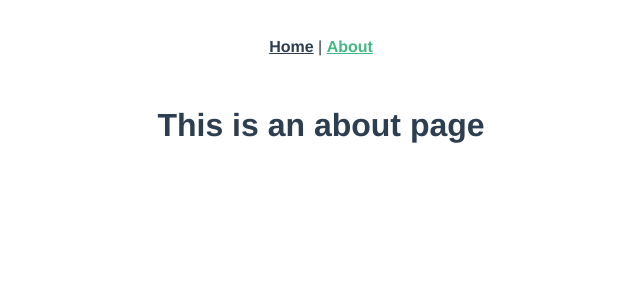
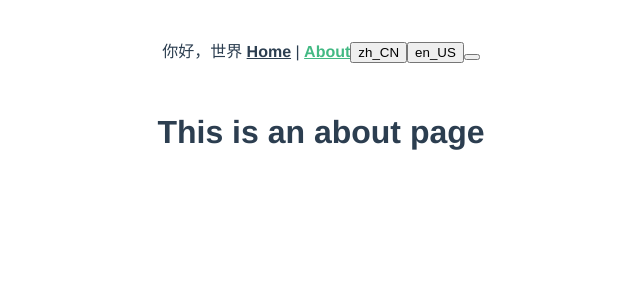
Before and after one commit to vue-quick-framework/vue3-base-structure, a Vue app: page /about in a window 1280 px wide. Shown: the top 300 px of the page, without its empty margins (319-959 px from the left). Built offline with nearby package versions, Linux system fonts and the light colour scheme.

Commit message:
FEAT: add i18n

```diff
--- a/package.json
+++ b/package.json
@@ -10,6 +10,7 @@
   "dependencies": {
     "core-js": "^3.6.5",
     "vue": "^3.0.0",
+    "vue-i18n": "^9.0.0-beta.10",
     "vue-router": "^4.0.0-0",
     "vuex": "^4.0.0-0",
     "vuex-persistedstate": "^4.0.0-beta.1"
--- a/src/App.vue
+++ b/src/App.vue
@@ -1,15 +1,26 @@
 <template>
   <div id="nav">
     <!-- {{ $store.state.storage.accessToken }} -->
+    {{ $t('message.hello') }}
     <router-link to="/">Home</router-link> |
     <router-link to="/about">About</router-link>
+    <button @click="changeLanguage('zh_CN')">zh_CN</button>
+    <button @click="changeLanguage('en_US')">en_US</button>
+    <button></button>
   </div>
   <router-view/>
 </template>
 
 <script>
 export default {
+  methods: {
+    changeLanguage(lang) {
+      this.$store.commit('storage/setLanguage', lang)
+      this.$i18n.locale = lang
+    }
+  },
   mounted() {
+    console.log(this)
     // 持久化
     // this.$store.commit('storage/setAccessToken', 'token')
   }
--- /dev/null
+++ b/src/i18n/en_US.js
@@ -0,0 +1,5 @@
+export default {
+  message: {
+    hello: 'hello world'
+  }
+}
--- /dev/null
+++ b/src/i18n/index.js
@@ -0,0 +1,15 @@
+import store from '../store'
+import { createI18n } from 'vue-i18n'
+import zh_CN from './zh_CN'
+import en_US from './en_US'
+
+const i18n = createI18n({
+  locale: store.state.storage.language, // set locale
+  fallbackLocale: 'en', // set fallback locale
+  messages: {
+    zh_CN,
+    en_US
+  }, // set locale messages
+})
+
+export default i18n
--- /dev/null
+++ b/src/i18n/zh_CN.js
@@ -0,0 +1,5 @@
+export default {
+  message: {
+    hello: '你好，世界'
+  }
+}
--- a/src/main.js
+++ b/src/main.js
@@ -1,6 +1,7 @@
 import { createApp } from 'vue'
+import i18n from './i18n'
 import App from './App.vue'
 import router from './router'
 import store from './store'
 
-createApp(App).use(store).use(router).mount('#app')
+createApp(App).use(i18n).use(store).use(router).mount('#app')
--- a/src/store/modules/storage.js
+++ b/src/store/modules/storage.js
@@ -2,12 +2,16 @@
 export default {
   namespaced: true,
   state: {
-    accessToken: ''
+    accessToken: '',
+    language: 'zh_CN'
   },
   actions: {},
   mutations: {
     setAccessToken: (state, accessToken) => {
       state.accessToken = accessToken
+    },
+    setLanguage: (state, language) => {
+      state.language = language
     }
   }
 }
--- a/src/views/Home.vue
+++ b/src/views/Home.vue
@@ -1,5 +1,6 @@
 <template>
   <div class="home">
+    {{ $t('message.hello') }}
     <img alt="Vue logo" src="../assets/logo.png">
     <HelloWorld msg="Welcome to Your Vue.js App"/>
   </div>
```
Also changed, not shown: 1 other file (tests, documents, lock files or other folders).
